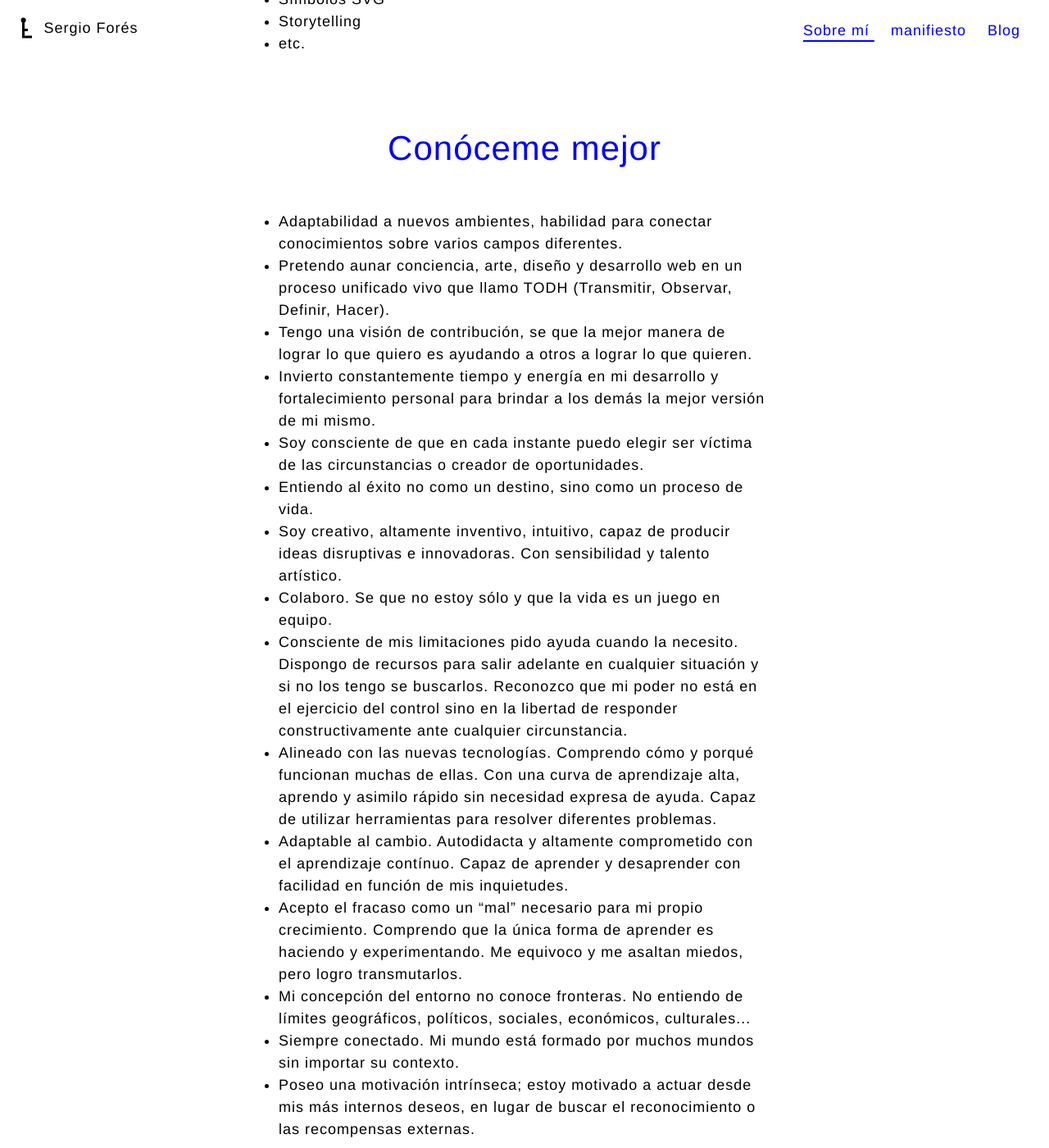
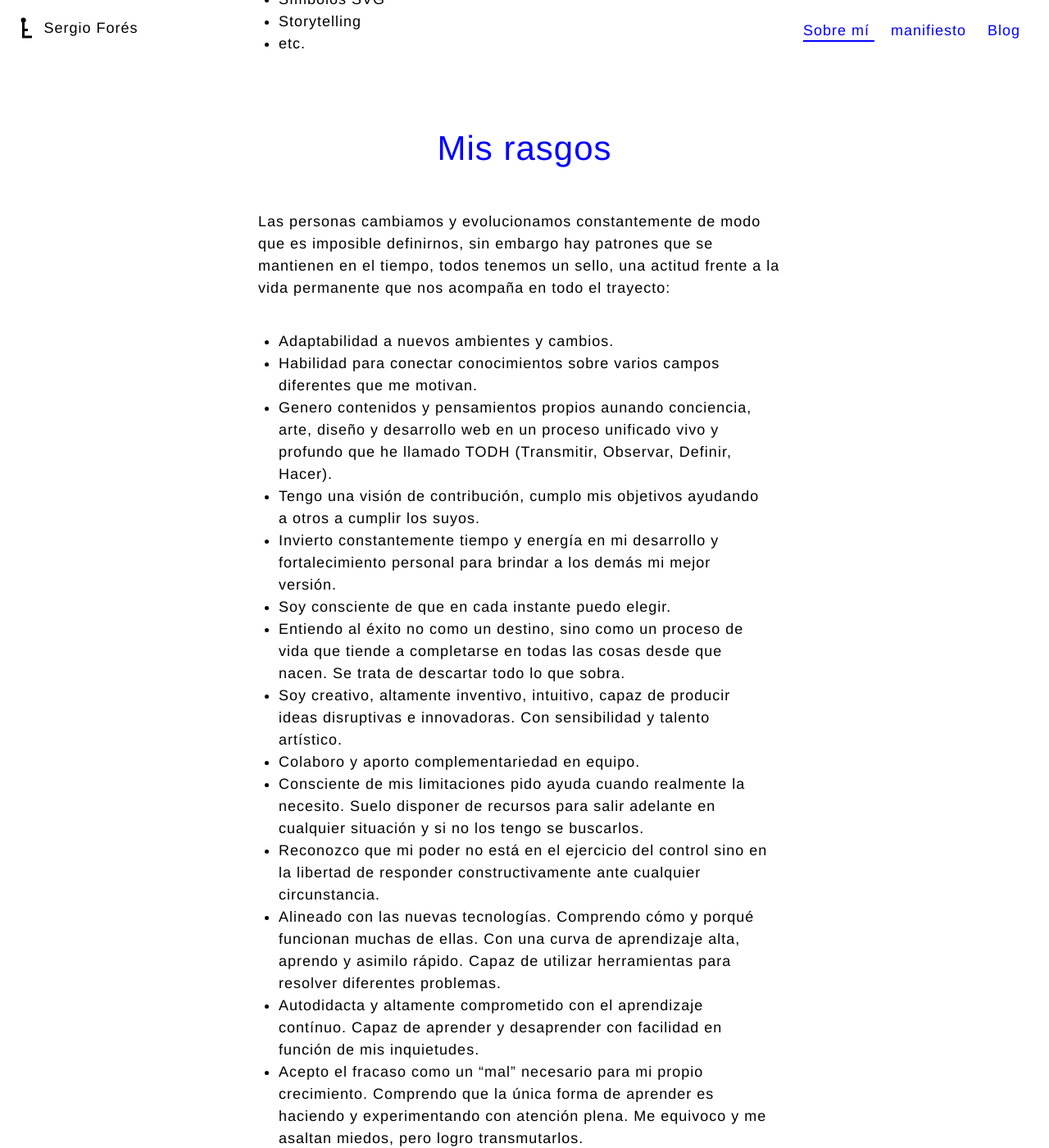
Before and after one commit to t0t/deprecated-personal-portfolio, a Jekyll site: the page built from index.html, in a window 1280 px wide and 1400 px high, scrolled down 1152 px. Shown: the whole window at 82% size. Built offline with Jekyll 4.4.1, drawn with Linux system fonts in a browser that asks for light colours; some of the changed text lies outside the part shown.

```diff
--- a/index.html
+++ b/index.html
@@ -12,12 +12,12 @@
 <article>
 
   <h1 class="site-title">
-    Fluir fácil en la forma,<br>fondear fuerte por el fondo.
+    Te puedo servir en tu proceso <br>de "todo aquí ya"
   </h1>
 
-<p>Te acompaño en el proceso de dar a luz tu proyecto web con sentido, coherencia y efectividad. Mi pasión es la innovación disruptiva digital. De lo intangible a lo tangible.</p>
+<p>¿Quieres dar a luz tu proyecto web?. Enhorabuena tu proyecto ya es. Mi pasión es comprender lo que es y ser capaz de manifestarlo en el mundo coherentemente. De lo intangible a lo tangible.</p>
 
-<p>No puedo definirme ni como generalista ni como especialista, soy polivalente, lo que se viene llamando una persona "T"(t-shaped); poseo un gran nivel de profundidad conceptual y práctica sobre un tema, en mi caso el proceso de creación artística, pero a la vez, alimento dichos conocimientos a través de múltiples y diferentes áreas de interés fruto de la experiencia adquirida en mi trabajo a lo largo de los años:
+<p>No puedo definirme ni como generalista ni como especialista, soy polivalente, lo que se viene llamando una persona "T"(t-shaped); poseo un gran nivel de profundidad conceptual y práctica sobre un tema, el arte consciente, pero a la vez, alimento dichos conocimientos a través de múltiples y diferentes áreas de interés fruto de la experiencia adquirida en mi trabajo a lo largo de los años:
 </p>
 
   <ul class="list">
@@ -48,33 +48,37 @@
 
   </ul>
 
-  <h2 class="site-title">Conóceme mejor</h2>
-
+  <h2 class="site-title">Mis rasgos</h2>
+  <p>Las personas cambiamos y evolucionamos constantemente de modo que es imposible definirnos, sin embargo hay patrones que se mantienen en el tiempo, todos tenemos un sello, una actitud frente a la vida permanente que nos acompaña en todo el trayecto:</p>
   <ul class="list">
 
-    <li>Adaptabilidad a nuevos ambientes, habilidad para conectar conocimientos sobre varios campos diferentes.</li>
+    <li>Adaptabilidad a nuevos ambientes y cambios.</li>
 
-    <li>Pretendo aunar conciencia, arte, diseño y desarrollo web en un proceso unificado vivo que llamo TODH (Transmitir, Observar, Definir, Hacer).</li>
+    <li>Habilidad para conectar conocimientos sobre varios campos diferentes que me motivan.</li>
 
-    <li>Tengo una visión de contribución, se que la mejor manera de lograr lo que quiero es ayudando a otros a lograr lo que quieren.</li>
+    <li>Genero contenidos y pensamientos propios aunando conciencia, arte, diseño y desarrollo web en un proceso unificado vivo y profundo que he llamado TODH (Transmitir, Observar, Definir, Hacer).</li>
 
-    <li>Invierto constantemente tiempo y energía en mi desarrollo y fortalecimiento personal para brindar a los demás la mejor versión de mi mismo.</li>
+    <li>Tengo una visión de contribución, cumplo mis objetivos ayudando a otros a cumplir los suyos.</li>
 
-    <li>Soy consciente de que en cada instante puedo elegir ser víctima de las circunstancias o creador de oportunidades.</li>
+    <li>Invierto constantemente tiempo y energía en mi desarrollo y fortalecimiento personal para brindar a los demás mi mejor versión.</li>
 
-    <li>Entiendo al éxito no como un destino, sino como un proceso de vida.</li>
+    <li>Soy consciente de que en cada instante puedo elegir.</li>
+
+    <li>Entiendo al éxito no como un destino, sino como un proceso de vida que tiende a completarse en todas las cosas desde que nacen. Se trata de descartar todo lo que sobra. </li>
 
     <li>Soy creativo, altamente inventivo, intuitivo, capaz de producir ideas disruptivas e innovadoras. Con sensibilidad y talento artístico.</li>
 
-    <li>Colaboro. Se que no estoy sólo y que la vida es un juego en equipo.</li>
+    <li>Colaboro y aporto complementariedad en equipo.</li>
 
-    <li>Consciente de mis limitaciones pido ayuda cuando la necesito. Dispongo de recursos para salir adelante en cualquier situación y si no los tengo se buscarlos. Reconozco que mi poder no está en el ejercicio del control sino en la libertad de responder constructivamente ante cualquier circunstancia.</li>
+    <li>Consciente de mis limitaciones pido ayuda cuando realmente la necesito. Suelo disponer de recursos para salir adelante en cualquier situación y si no los tengo se buscarlos.</li>
 
-    <li>Alineado con las nuevas tecnologías. Comprendo cómo y porqué funcionan muchas de ellas. Con una curva de aprendizaje alta, aprendo y asimilo rápido sin necesidad expresa de ayuda. Capaz de utilizar herramientas para resolver diferentes problemas.</li>
+    <li>Reconozco que mi poder no está en el ejercicio del control sino en la libertad de responder constructivamente ante cualquier circunstancia.</li>
 
-    <li>Adaptable al cambio. Autodidacta y altamente comprometido con el aprendizaje contínuo. Capaz de aprender y desaprender con facilidad en función de mis inquietudes.</li>
+    <li>Alineado con las nuevas tecnologías. Comprendo cómo y porqué funcionan muchas de ellas. Con una curva de aprendizaje alta, aprendo y asimilo rápido. Capaz de utilizar herramientas para resolver diferentes problemas.</li>
 
-    <li>Acepto el fracaso como un “mal” necesario para mi propio crecimiento. Comprendo que la única forma de aprender es haciendo y experimentando. Me equivoco y me asaltan miedos, pero logro transmutarlos.</li>
+    <li> Autodidacta y altamente comprometido con el aprendizaje contínuo. Capaz de aprender y desaprender con facilidad en función de mis inquietudes.</li>
+
+    <li>Acepto el fracaso como un “mal” necesario para mi propio crecimiento. Comprendo que la única forma de aprender es haciendo y experimentando con atención plena. Me equivoco y me asaltan miedos, pero logro transmutarlos.</li>
 
     <li>Mi concepción del entorno no conoce fronteras. No entiendo de límites geográficos, políticos, sociales, económicos, culturales...</li>
 
--- a/manifiesto.html
+++ b/manifiesto.html
@@ -14,6 +14,8 @@
 
   <h2 class="site-title">Mi manifiesto</h2>
   <ul class="list">
+    <li>Fluir fácil en la forma,
+fondear fuerte por el fondo.</li>
     <li>El común denominador de todas las cosas se encuentra en lo obvio. Si eres capaz de validar esta afirmación has encontrado el tesoro.</li>
     <li>Todo és, ahora, aquí, ya.</li>
     <li>Todo está en sus partes. Patrón fractal.</li>
```
